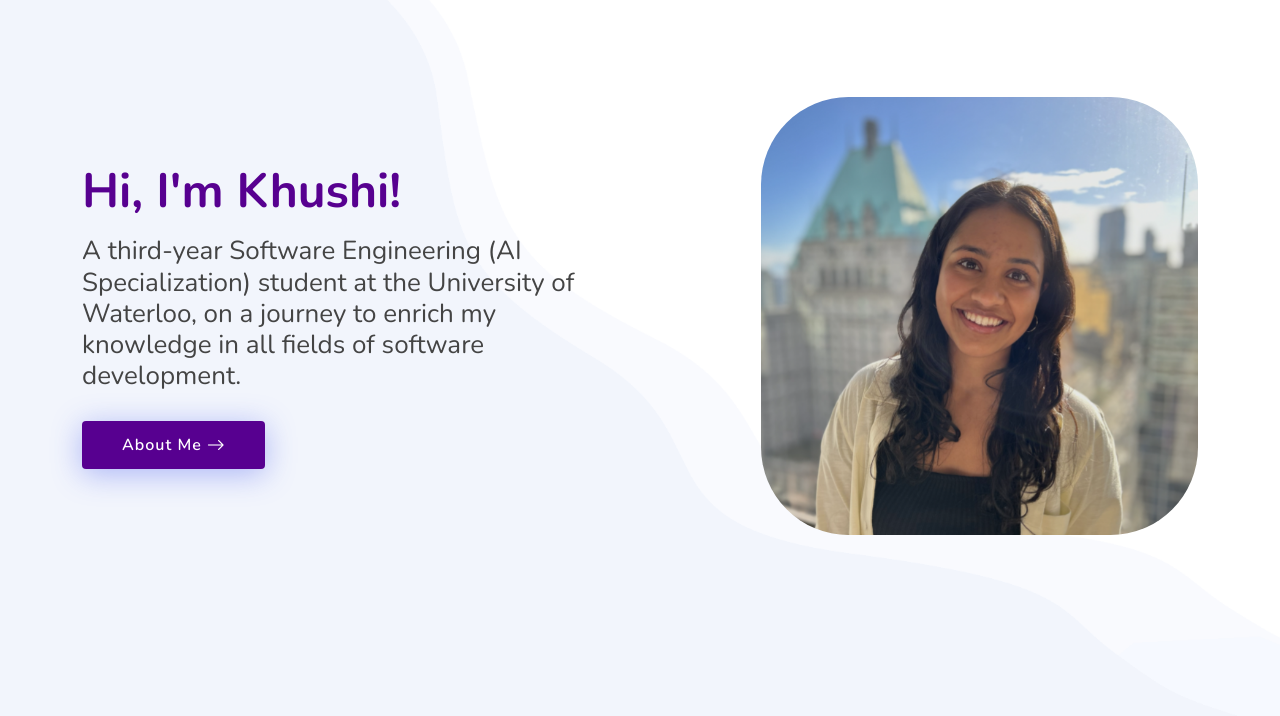
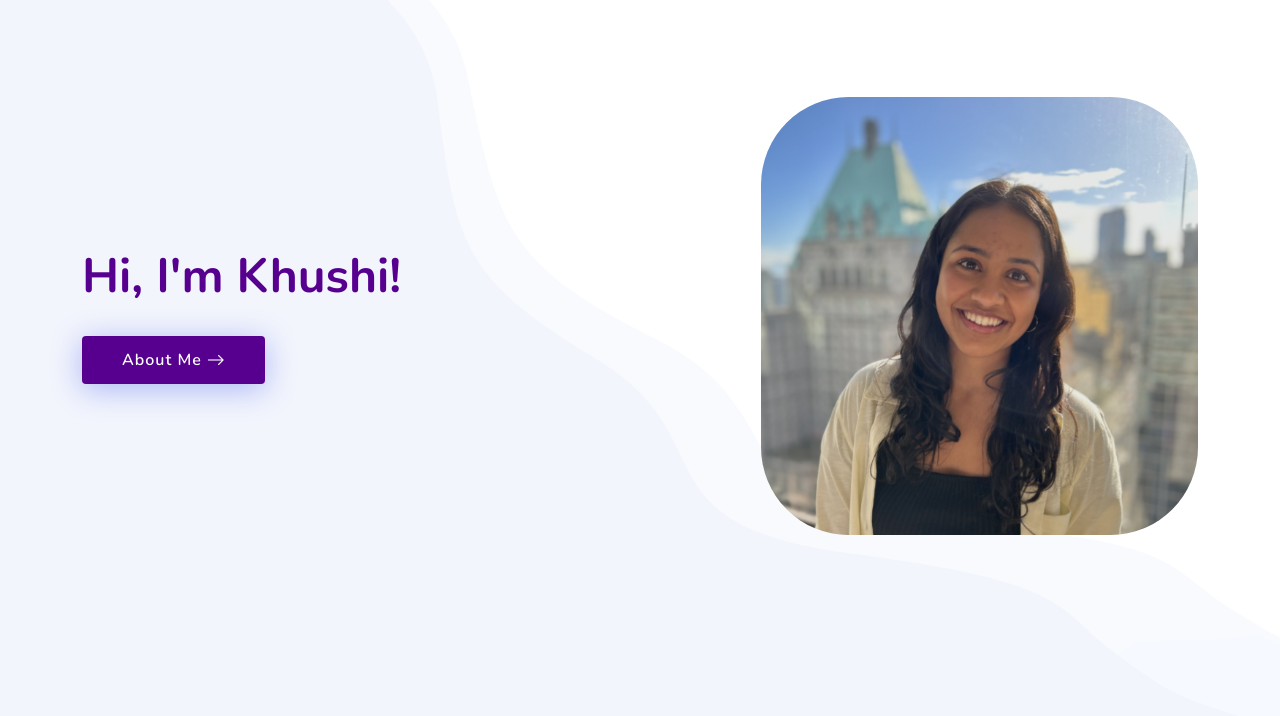
Before and after one commit to Saaniya19/MyPortfolio, a plain HTML site: page index.html in a window 1280 px wide. Shown: the part 84-800 px from the top of the page. Drawn offline with nearby package versions, Linux system fonts and the light colour scheme.

Commit message:
Update index.html

```diff
--- a/index.html
+++ b/index.html
@@ -65,7 +65,6 @@
       <div class="row">
         <div class="col-lg-6 d-flex flex-column justify-content-center">
           <h1 data-aos="fade-up">Hi, I'm Khushi!</h1>
-          <h2 data-aos="fade-up" data-aos-delay="400">A third-year Software Engineering (AI Specialization) student at the University of Waterloo, on a journey to enrich my knowledge in all fields of software development.</h2>
           <div data-aos="fade-up" data-aos-delay="600">
             <div class="text-center text-lg-start">
               <a href="#about" class="btn-get-started scrollto d-inline-flex align-items-center justify-content-center align-self-center">
```
